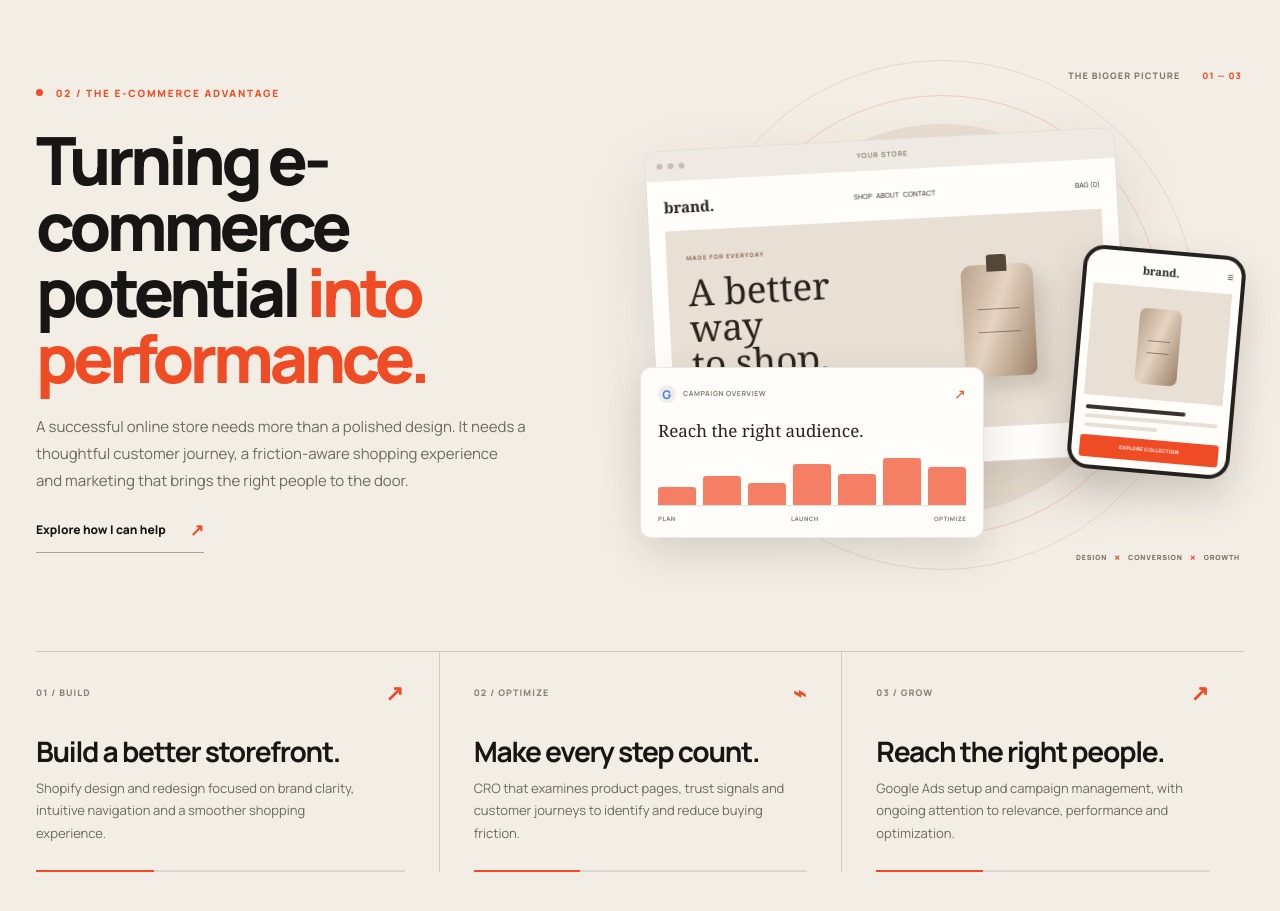
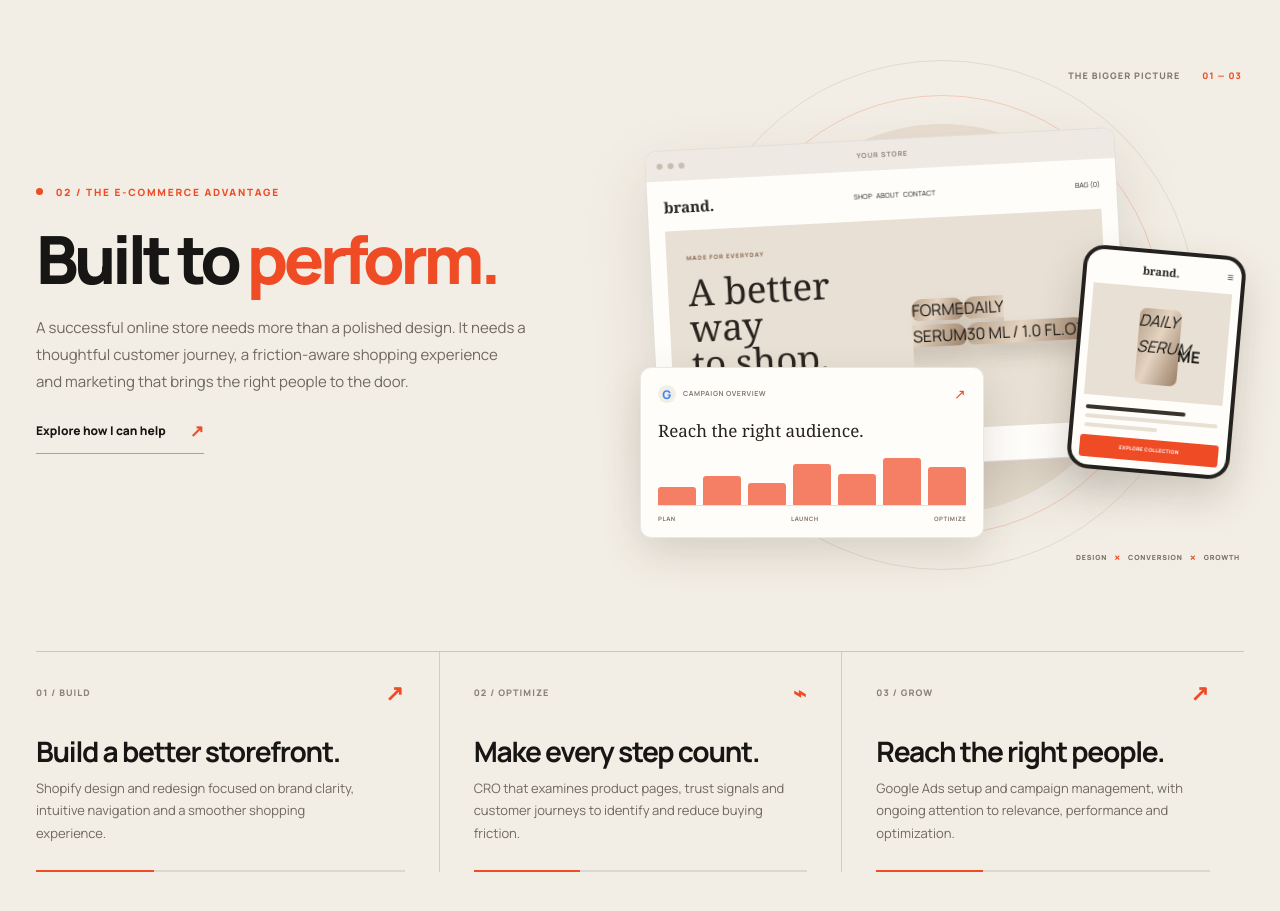
Before and after one commit to j0shua-ben/Ayomide-Joshua, a Next.js app: page / in a window 1280 px wide. Shown: the part 1220-2131 px from the top of the page. Built offline with nearby package versions, Linux system fonts and the light colour scheme.

Commit message:
Refine growth section headline and product mockup

```diff
--- a/app/page.jsx
+++ b/app/page.jsx
@@ -57,7 +57,7 @@ export default function Home() {
             <div className="growth-intro">
               <div className="growth-copy">
                 <div className="kicker"><span className="growth-kicker-dot" /> 02 / THE E-COMMERCE ADVANTAGE</div>
-                <h2>Turning e-commerce potential <span>into performance.</span></h2>
+                <h2>Built to <span>perform.</span></h2>
                 <p className="growth-lede">A successful online store needs more than a polished design. It needs a thoughtful customer journey, a friction-aware shopping experience and marketing that brings the right people to the door.</p>
                 <a className="growth-link" href="#services">Explore how I can help <span>↗</span></a>
               </div>
@@ -72,14 +72,14 @@ export default function Home() {
                     <div className="growth-store-nav"><strong>brand.</strong><span>SHOP&nbsp;&nbsp; ABOUT&nbsp;&nbsp; CONTACT</span><i> BAG (0)</i></div>
                     <div className="growth-store-hero">
                       <div><small>MADE FOR EVERYDAY</small><strong>A better way<br/>to shop.</strong><em>Discover the collection <b>↗</b></em></div>
-                      <div className="growth-product-art"><span /><i /><b /></div>
+                      <div className="growth-product-art" aria-label="Premium skincare bottle product mockup"><div className="growth-product-cap" /><div className="growth-product-bottle"><span className="growth-bottle-highlight" /><span className="growth-bottle-brand">FORME</span><span className="growth-bottle-name">DAILY<br/>SERUM</span><span className="growth-bottle-detail">30 ML / 1.0 FL.OZ</span></div></div>
                     </div>
                     <div className="growth-store-bottom"><span>FEATURED COLLECTION</span><span>01 / 04</span></div>
                   </div>
                 </div>
                 <div className="growth-mobile-window">
                   <div className="growth-mobile-top"><span /><b>brand.</b><span>☰</span></div>
-                  <div className="growth-mobile-art"><i /><b /></div>
+                  <div className="growth-mobile-art"><div className="growth-mobile-product"><span className="growth-mobile-cap" /><span className="growth-mobile-bottle"><b>FORME</b><i>DAILY<br/>SERUM</i></span></div></div>
                   <div className="growth-mobile-lines"><span /><span /><span /></div>
                   <div className="growth-mobile-button">EXPLORE COLLECTION</div>
                 </div>
```
